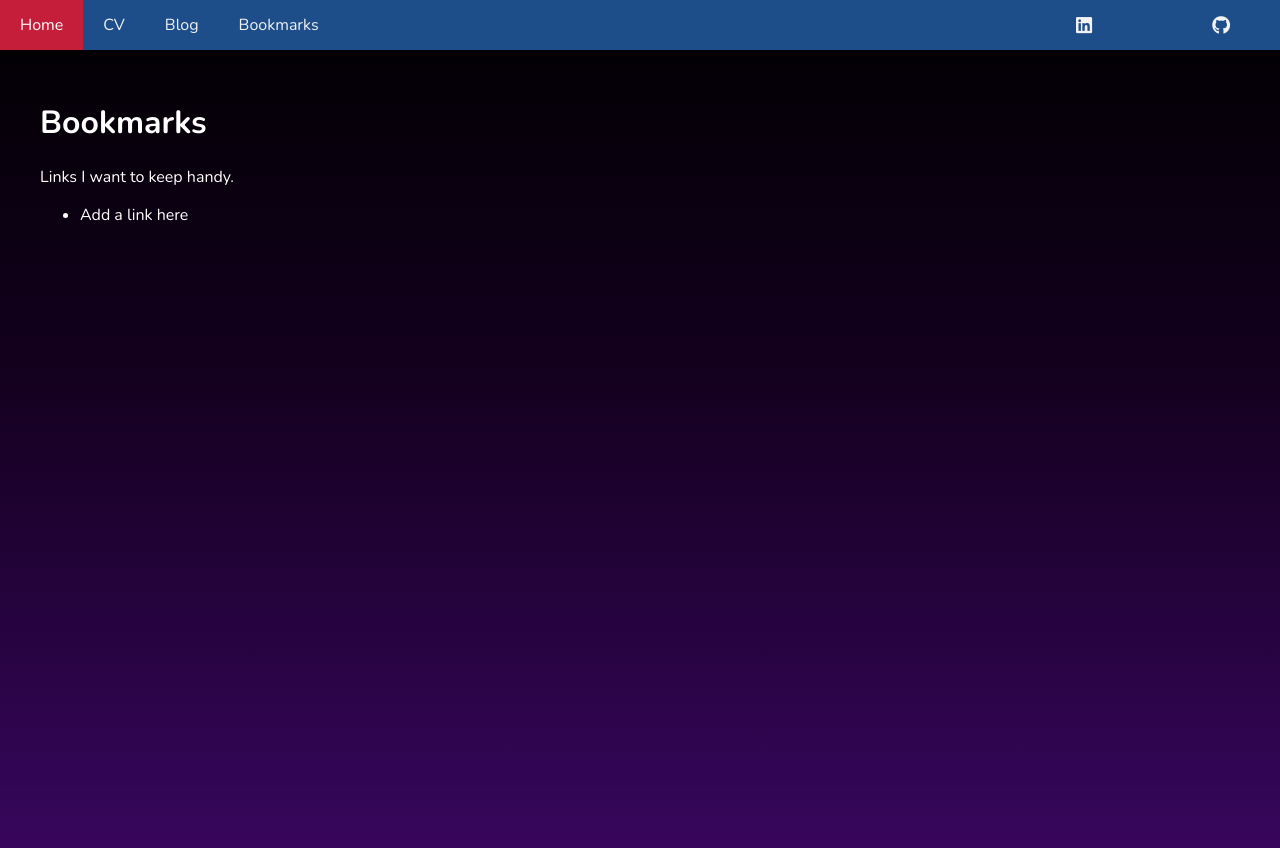
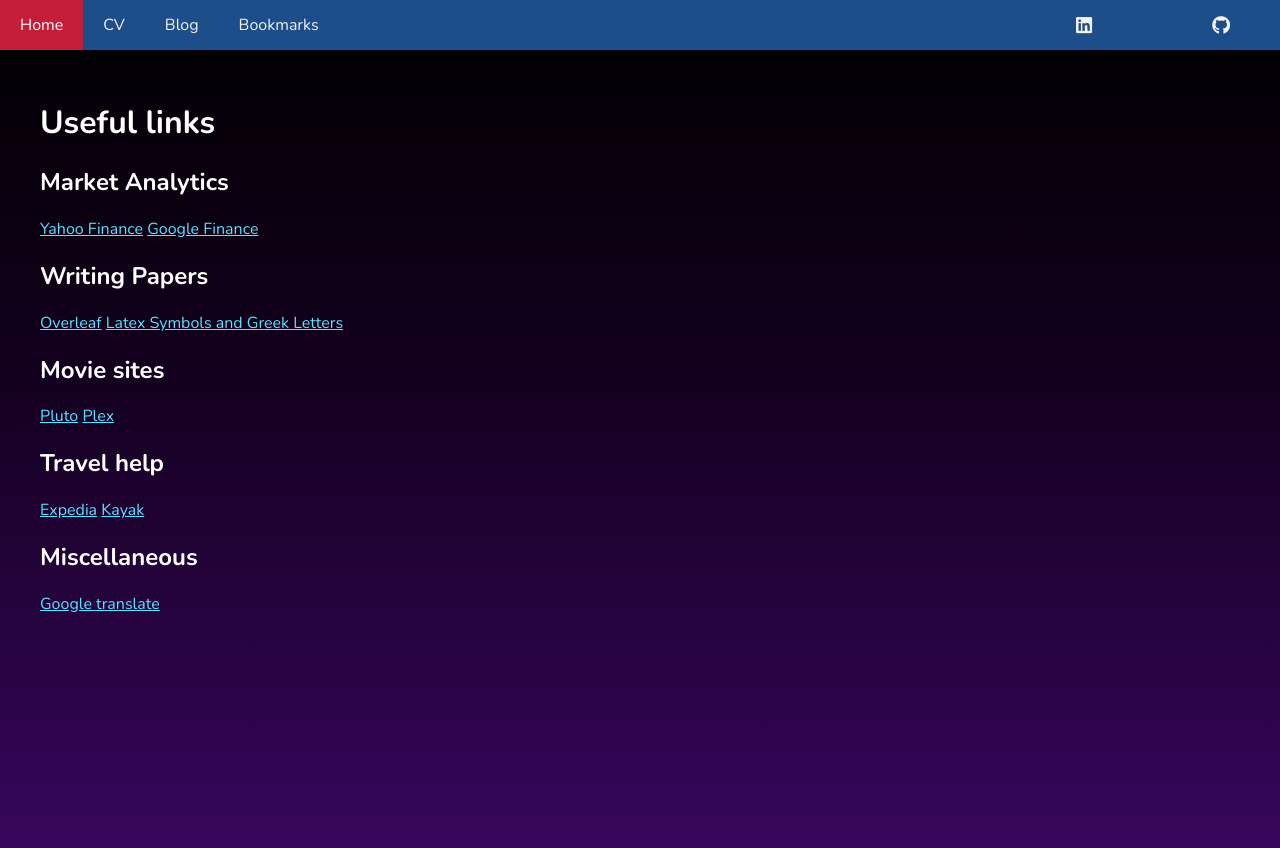
Before and after one commit to AK4032/AK4032.github.io, a Jekyll site: the page built from pages/bookmarks.md, in a window 1280 px wide. Shown: the top 848 px of the page. Built offline with Jekyll 4.4.1, drawn with Linux system fonts in a browser that asks for light colours; a style sheet for code colours, icons or effects is not loaded.

Commit message:
Update bookmarks.md

```diff
--- a/pages/bookmarks.md
+++ b/pages/bookmarks.md
@@ -3,8 +3,23 @@ layout: default
 title: Bookmarks
 ---
 
-# Bookmarks
+# Useful links
 
-Links I want to keep handy.
+## Market Analytics
+[Yahoo Finance](https://finance.yahoo.com/markets/stocks/most-active/)
+[Google Finance](https://www.google.com/finance/beta)
 
-- Add a link here
+## Writing Papers
+[Overleaf](https://www.overleaf.com/)
+[Latex Symbols and Greek Letters](https://www.overleaf.com/learn/latex/List_of_Greek_letters_and_math_symbols)
+
+## Movie sites
+[Pluto](https://pluto.tv/)
+[Plex](https://watch.plex.tv/)
+
+## Travel help
+[Expedia](https://www.expedia.com/Flights)
+[Kayak](https://www.kayak.com/flights)
+
+## Miscellaneous
+[Google translate](https://translate.google.com/?sl=ta&tl=en&op=translate)
```
